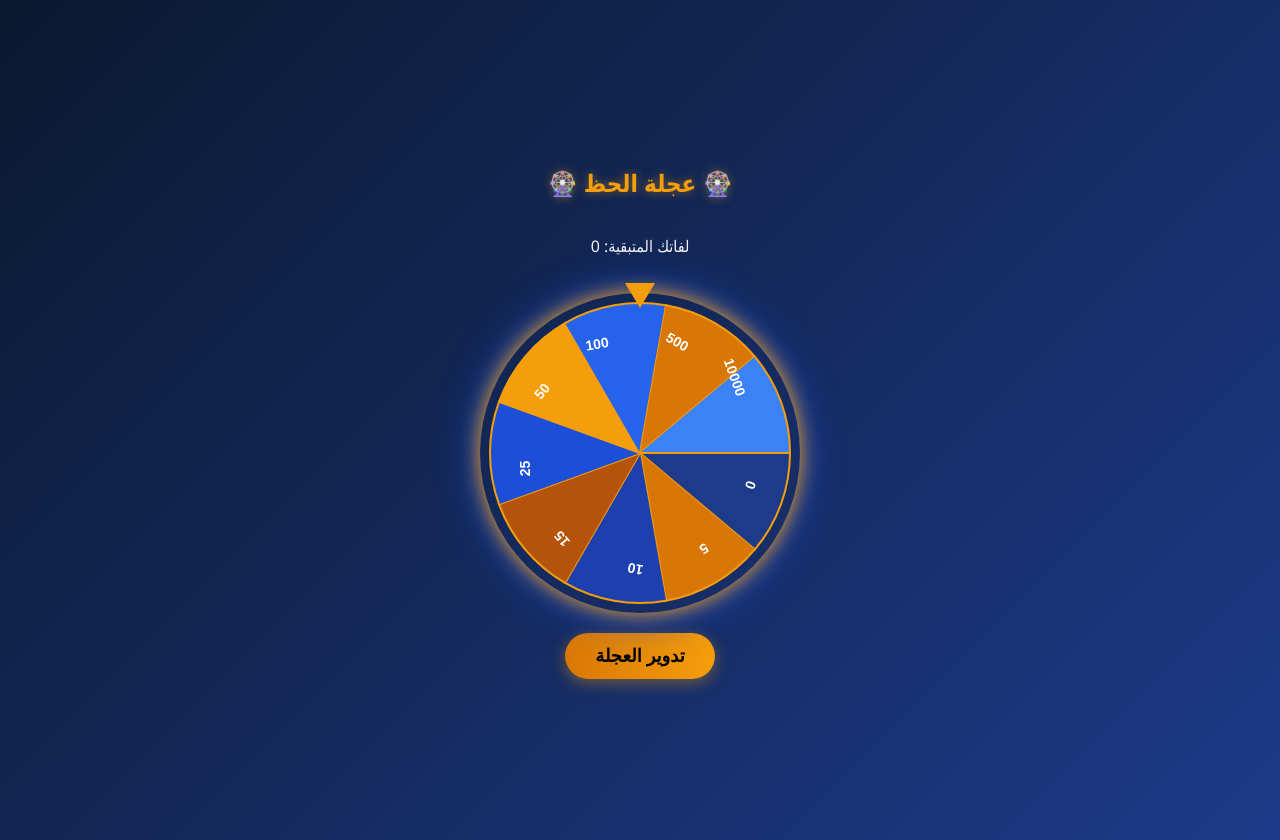
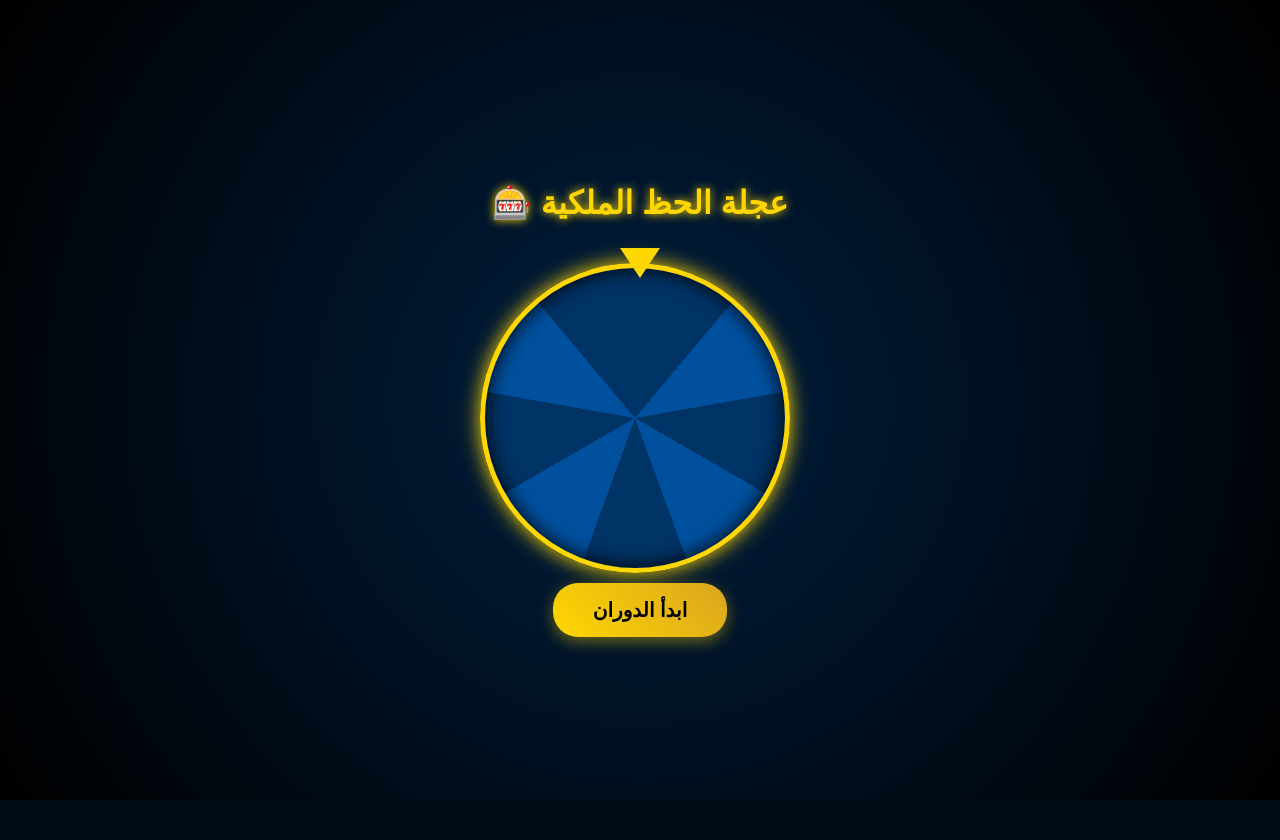
Before and after one commit to hootichancy/bot_ichancy, a Flask app: template templates/wheel.html in a window 1280 px wide. After the commit the page ends 800 px from the top, so only its background shows below. Run offline with Flask 3, Linux system fonts and the light colour scheme; the template is opened without the code that fills it, so the values that code supplies are empty; some libraries are stand-ins or nearby versions.

Commit message:
Update wheel.html

```diff
--- a/templates/wheel.html
+++ b/templates/wheel.html
@@ -3,174 +3,144 @@
 <head>
     <meta charset="UTF-8">
     <meta name="viewport" content="width=device-width, initial-scale=1.0">
-    <title>عجلة الحظ</title>
+    <title>عجلة الحظ 🎡</title>
     <script src="https://telegram.org/js/telegram-web-app.js"></script>
+    <script src="https://cdn.jsdelivr.net/npm/sweetalert2@11"></script>
     <style>
         body {
-            background: linear-gradient(135deg, #0a192f, #1e3a8a);
-            color: #f3f4f6;
-            font-family: 'Segoe UI', Tahoma, Geneva, Verdana, sans-serif;
-            text-align: center;
             margin: 0;
-            padding: 20px;
+            padding: 0;
+            background: radial-gradient(circle, #001f3f, #000000); /* أزرق داكن و أسود */
+            color: #FFD700; /* ذهبي */
+            font-family: 'Tajawal', sans-serif;
             display: flex;
             flex-direction: column;
             align-items: center;
             justify-content: center;
-            min-height: 100vh;
+            height: 100vh;
+            overflow: hidden;
         }
-        h2 { color: #f59e0b; text-shadow: 0 0 10px rgba(245, 158, 11, 0.5); }
+        h1 {
+            text-shadow: 0 0 10px #FFD700;
+        }
         .wheel-container {
             position: relative;
-            width: 320px;
-            height: 320px;
+            width: 300px;
+            height: 300px;
             margin: 20px 0;
         }
-        canvas {
+        .wheel {
+            width: 100%;
+            height: 100%;
             border-radius: 50%;
-            box-shadow: 0 0 20px #f59e0b, 0 0 40px #1d4ed8;
+            border: 5px solid #FFD700;
+            background: conic-gradient(
+                #003366 0deg 40deg, #00509E 40deg 80deg,
+                #003366 80deg 120deg, #00509E 120deg 160deg,
+                #003366 160deg 200deg, #00509E 200deg 240deg,
+                #003366 240deg 280deg, #00509E 280deg 320deg,
+                #003366 320deg 360deg
+            );
+            box-shadow: 0 0 20px #FFD700, inset 0 0 20px #000;
+            transition: transform 4s cubic-bezier(0.17, 0.67, 0.1, 1); /* حركة خرافية */
+            position: relative;
         }
+        /* المؤشر */
         .pointer {
             position: absolute;
-            top: -10px;
+            top: -15px;
             left: 50%;
             transform: translateX(-50%);
             width: 0;
             height: 0;
-            border-left: 15px solid transparent;
-            border-right: 15px solid transparent;
-            border-top: 25px solid #f59e0b;
+            border-left: 20px solid transparent;
+            border-right: 20px solid transparent;
+            border-top: 30px solid #FFD700;
             z-index: 10;
         }
-        button {
-            background: linear-gradient(90deg, #d97706, #f59e0b);
+        .spin-btn {
+            background: linear-gradient(45deg, #FFD700, #DAA520);
             color: #000;
+            border: none;
+            padding: 15px 40px;
+            font-size: 20px;
             font-weight: bold;
-            font-size: 18px;
-            padding: 12px 30px;
-            border: none;
             border-radius: 25px;
             cursor: pointer;
-            box-shadow: 0 4px 15px rgba(245, 158, 11, 0.4);
-            transition: all 0.3s;
+            box-shadow: 0 5px 15px rgba(255, 215, 0, 0.4);
         }
-        button:disabled { background: #6b7280; cursor: not-allowed; }
-        #result { margin-top: 15px; font-size: 20px; font-weight: bold; color: #10b981; }
+        .spin-btn:active {
+            transform: scale(0.95);
+        }
     </style>
 </head>
 <body>
-    <h2>🎡 عجلة الحظ 🎡</h2>
-    <p>لفاتك المتبقية: <span id="spins-count">0</span></p>
+
+    <h1>عجلة الحظ الملكية 🎰</h1>
 
     <div class="wheel-container">
         <div class="pointer"></div>
-        <canvas id="wheel" width="320" height="320"></canvas>
+        <div class="wheel" id="wheel">
+            <!-- التصميم يعتمد على CSS Conic Gradient للتبسيط وزيادة الأداء -->
+        </div>
     </div>
 
-    <button id="spin-btn" onclick="spinWheel()">تدوير العجلة</button>
-    <div id="result"></div>
+    <button class="spin-btn" id="spinBtn">ابدأ الدوران</button>
 
     <script>
         const tg = window.Telegram.WebApp;
         tg.expand();
-        const userId = tg.initDataUnsafe?.user?.id || 0;
 
-        const prizes = [0, 5, 10, 15, 25, 50, 100, 500, 10000];
-        const colors = ['#1e3a8a', '#d97706', '#1e40af', '#b45309', '#1d4ed8', '#f59e0b', '#2563eb', '#d97706', '#3b82f6'];
-        const canvas = document.getElementById('wheel');
-        const ctx = canvas.getContext('2d');
-        let startAngle = 0;
-        const arc = Math.PI / (prizes.length / 2);
-        let isSpinning = false;
+        const urlParams = new URLSearchParams(window.location.search);
+        const userId = urlParams.get('user_id');
 
-        function drawWheel() {
-            for (let i = 0; i < prizes.length; i++) {
-                const angle = startAngle + i * arc;
-                ctx.fillStyle = colors[i % colors.length];
-                ctx.beginPath();
-                ctx.arc(160, 160, 150, angle, angle + arc, false);
-                ctx.arc(160, 160, 0, angle + arc, angle, true);
-                ctx.fill();
-                ctx.strokeStyle = "#f59e0b";
-                ctx.lineWidth = 2;
-                ctx.stroke();
+        document.getElementById('spinBtn').addEventListener('click', async () => {
+            if (!userId) return Swal.fire('خطأ', 'لم يتم التعرف على المستخدم', 'error');
 
-                ctx.save();
-                ctx.fillStyle = "#ffffff";
-                ctx.font = "bold 14px Arial";
-                ctx.translate(160 + Math.cos(angle + arc / 2) * 110, 160 + Math.sin(angle + arc / 2) * 110);
-                ctx.rotate(angle + arc / 2 + Math.PI / 2);
-                ctx.fillText(prizes[i].toString(), -ctx.measureText(prizes[i].toString()).width / 2, 0);
-                ctx.restore();
-            }
-        }
+            document.getElementById('spinBtn').disabled = true;
 
-        async function fetchUserData() {
-            if(!userId) return;
+            // طلب النتيجة من السيرفر قبل الدوران
             try {
-                const res = await fetch(`/api/user_spins?user_id=${userId}`);
-                const data = await res.json();
-                document.getElementById('spins-count').innerText = data.spins;
-            } catch(e) {}
-        }
-
-        async function spinWheel() {
-            if (isSpinning) return;
-            isSpinning = true;
-            document.getElementById('spin-btn').disabled = true;
-            document.getElementById('result').innerText = "";
-
-            try {
-                const res = await fetch('/api/spin', {
+                const response = await fetch('/spin', {
                     method: 'POST',
                     headers: {'Content-Type': 'application/json'},
-                    body: JSON.stringify({ user_id: userId })
+                    body: JSON.stringify({user_id: userId})
                 });
-                const data = await res.json();
 
-                if (!data.success) {
-                    alert(data.message);
-                    isSpinning = false;
-                    document.getElementById('spin-btn').disabled = false;
+                const data = await response.json();
+
+                if (data.error) {
+                    Swal.fire('عذراً', data.error, 'warning');
+                    document.getElementById('spinBtn').disabled = false;
                     return;
                 }
 
-                const prizeIndex = prizes.indexOf(data.prize);
-                const degreesPerSlice = 360 / prizes.length;
-                const targetDegree = 360 - (prizeIndex * degreesPerSlice) - (degreesPerSlice / 2) + 270;
-                const totalRotation = 360 * 5 + targetDegree;
+                // حركة الدوران العشوائية البصرية
+                const wheel = document.getElementById('wheel');
+                const extraSpins = 360 * 5; // 5 لفات كاملة
+                const randomDegree = Math.floor(Math.random() * 360);
+                const totalDegree = extraSpins + randomDegree;
 
-                let currentRotation = 0;
-                const duration = 4000;
-                const startTime = performance.now();
+                wheel.style.transform = `rotate(${totalDegree}deg)`;
 
-                function animate(now) {
-                    const elapsed = now - startTime;
-                    const progress = Math.min(elapsed / duration, 1);
-                    const easeOut = 1 - Math.pow(1 - progress, 3);
+                // الانتظار حتى تنتهي الحركة (4 ثواني)
+                setTimeout(() => {
+                    Swal.fire({
+                        title: 'مبروووك! 🎉',
+                        text: `لقد ربحت ${data.prize}`,
+                        icon: 'success',
+                        confirmButtonText: 'إغلاق',
+                        confirmButtonColor: '#FFD700'
+                    }).then(() => {
+                        tg.close(); // إغلاق النافذة والعودة للبوت
+                    });
+                }, 4100);
 
-                    startAngle = (easeOut * totalRotation * Math.PI / 180);
-                    drawWheel();
-
-                    if (progress < 1) {
-                        requestAnimationFrame(animate);
-                    } else {
-                        isSpinning = false;
-                        document.getElementById('spin-btn').disabled = false;
-                        document.getElementById('result').innerText = `🎉 مبروك! فزت بـ ${data.prize} نقطة!`;
-                        fetchUserData();
-                    }
-                }
-                requestAnimationFrame(animate);
-            } catch (e) {
-                alert("حدث خطأ في الاتصال");
-                isSpinning = false;
-                document.getElementById('spin-btn').disabled = false;
+            } catch (err) {
+                Swal.fire('خطأ', 'حدث خطأ في الاتصال بالخادم', 'error');
+                document.getElementById('spinBtn').disabled = false;
             }
-        }
-
-        drawWheel();
-        fetchUserData();
+        });
     </script>
 </body>
 </html>
```
